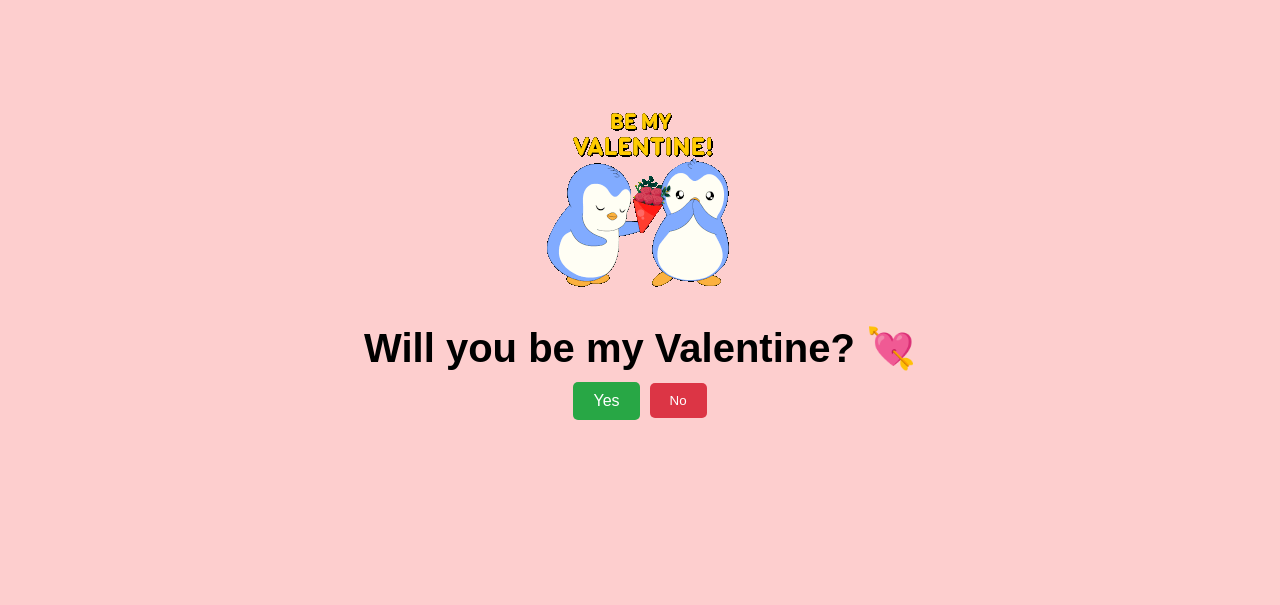
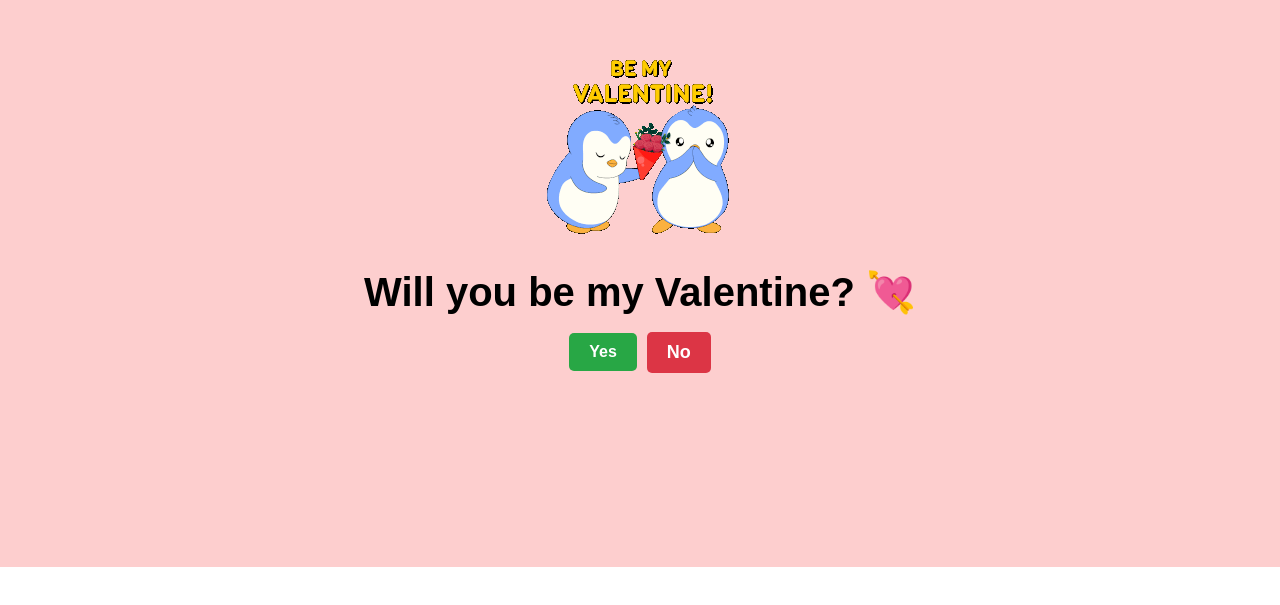
Before and after one commit to tumellop/be-my-valentine-site, a React (Vite) app: page / in a window 1280 px wide. Shown: the part 233-838 px from the top of the page. After the commit the page ends 800 px from the top, so only its background shows below. Built offline with nearby package versions, Linux system fonts and the light colour scheme.

Commit message:
Update the Text and CSS

```diff
--- a/src/App.jsx
+++ b/src/App.jsx
@@ -14,7 +14,7 @@ const NO_PHRASES = [
 export default function App() {
   const [noClicks, setNoClicks] = useState(0);
   const [isValentine, setIsValentine] = useState(false);
-  const yesButtonSize = (noClicks * 40) + 16;
+  const yesButtonSize = (noClicks * 20) + 16;
 
   const gifIndex = noClicks === 0 ? 0 : Math.min(noClicks, 7);
   const currentGif = `/gifs/${gifIndex}.gif`;
@@ -102,21 +102,23 @@ const styles = {
     flexDirection: "column",
     alignItems: "center",
     justifyContent: "center",
-    height: "100vh",
+    height: "100dvh",       // <--- CHANGED: "dvh" fits mobile screens perfectly
+    width: "100vw",
     fontFamily: "Arial, sans-serif",
     textAlign: "center",
     backgroundColor: "#fdcece",
     padding: '20px',
+    boxSizing: 'border-box',
     overflow: 'hidden'
   },
 
   gifContainer: {
-    width: 'min(300px, 90vw)',
-    height: '350px',
+    width: '300px',
+    height: '290px',        // <--- CHANGED: Reduced from 320px to 200px to remove top space
     display: 'flex',
-    alignItems: 'flex-end',
+    alignItems: 'flex-end', // Keeps penguins close to text
     justifyContent: 'center',
-    marginBottom: '10px'
+    marginBottom: '0px'     // Removed margin since the box has enough space
   },
 
   gif: {
@@ -127,69 +129,19 @@ const styles = {
 
   title: {
     color: "black",
-    margin: "10px 0",
+    margin: "10px 0",       // Keep this small to keep text close to penguins
     fontSize: "2.5rem",
     fontWeight: "bold"
   },
 
+  // ... (keep the rest of your button and ticket styles the same) ...
   btnGroup: { display: "flex", alignItems: "center", justifyContent: "center", gap: "10px", flexWrap: "wrap" },
-  yesBtn: { backgroundColor: "#28a745", color: "white", padding: "10px 20px", border: "none", borderRadius: "5px", cursor: "pointer", transition: 'all 0.3s ease' },
-  noBtn: { backgroundColor: "#dc3545", color: "white", padding: "10px 20px", border: "none", borderRadius: "5px", cursor: "pointer" },
-
-  successText: {
-    fontSize: "48px",
-    color: "black",
-    fontWeight: "bold",
-    marginTop: "20px",
-  },
-
-  ticket: {
-    backgroundColor: "white",
-    padding: "20px",
-    borderRadius: "15px",
-    marginTop: "20px",
-    boxShadow: "0 4px 15px rgba(0,0,0,0.1)",
-    textAlign: "left",
-    width: "min(300px, 90vw)",
-    border: "2px dashed #ff1493",
-    position: "relative"
-  },
-
-  ticketTitle: {
-    fontSize: "18px",
-    fontWeight: "bold",
-    color: "#ff1493",
-    marginBottom: "10px",
-    textTransform: "uppercase",
-    borderBottom: "1px solid #ddd",
-    paddingBottom: "5px"
-  },
-
-  ticketInfo: {
-    fontSize: "16px",
-    color: "#333",
-    margin: "5px 0"
-  },
-
-  calendarBtn: {
-    padding: "10px 20px",
-    backgroundColor: "black",
-    color: "white",
-    border: "none",
-    borderRadius: "20px",
-    cursor: "pointer",
-    fontSize: "14px",
-    fontWeight: "bold"
-  },
-
-  shareBtn: {
-    padding: "10px 20px",
-    backgroundColor: "#25D366",
-    color: "white",
-    border: "none",
-    borderRadius: "20px",
-    cursor: "pointer",
-    fontSize: "14px",
-    fontWeight: "bold"
-  }
+  yesBtn: { backgroundColor: "#28a745", color: "white", padding: "10px 20px", border: "none", borderRadius: "5px", cursor: "pointer", transition: 'all 0.3s ease', fontWeight: "bold" },
+  noBtn: { backgroundColor: "#dc3545", color: "white", padding: "10px 20px", border: "none", borderRadius: "5px", cursor: "pointer", fontSize: "18px", fontWeight: "bold"},
+  successText: { fontSize: "48px", color: "black", fontWeight: "bold", marginTop: "20px", fontFamily: "'Pacifico', cursive" },
+  ticket: { backgroundColor: "white", padding: "20px", borderRadius: "15px", marginTop: "20px", boxShadow: "0 4px 15px rgba(0,0,0,0.1)", textAlign: "left", width: "min(300px, 90vw)", border: "2px dashed #ff1493", position: "relative" },
+  ticketTitle: { fontSize: "18px", fontWeight: "bold", color: "#ff1493", marginBottom: "10px", textTransform: "uppercase", borderBottom: "1px solid #ddd", paddingBottom: "5px" },
+  ticketInfo: { fontSize: "16px", color: "#333", margin: "5px 0" },
+  calendarBtn: { padding: "10px 20px", backgroundColor: "black", color: "white", border: "none", borderRadius: "20px", cursor: "pointer", fontSize: "14px", fontWeight: "bold" },
+  shareBtn: { padding: "10px 20px", backgroundColor: "#25D366", color: "white", border: "none", borderRadius: "20px", cursor: "pointer", fontSize: "14px", fontWeight: "bold" }
 };
--- a/src/index.css
+++ b/src/index.css
@@ -1,19 +1,14 @@
-/* This ensures the app takes up the full browser window */
 :root {
-  margin: 0;
-  padding: 0;
-  box-sizing: border-box;
+  font-family: Inter, system-ui, Avenir, Helvetica, Arial, sans-serif;
+  line-height: 1.5;
+  font-weight: 400;
 }
 
 body {
   margin: 0;
-  display: flex;
-  place-items: center;
-  min-width: 320px;
-  min-height: 100vh;
-  background-color: #fff0f3; /* Matching your theme background */
+  padding: 0;
+  width: 100vw;
+  height: 100vh;
+  overflow: hidden; /* Stops scrolling */
+  overscroll-behavior: none; /* Stops the 'bounce' on Mac/iPhone */
 }
-
-#root {
-  width: 100%;
-}
```
